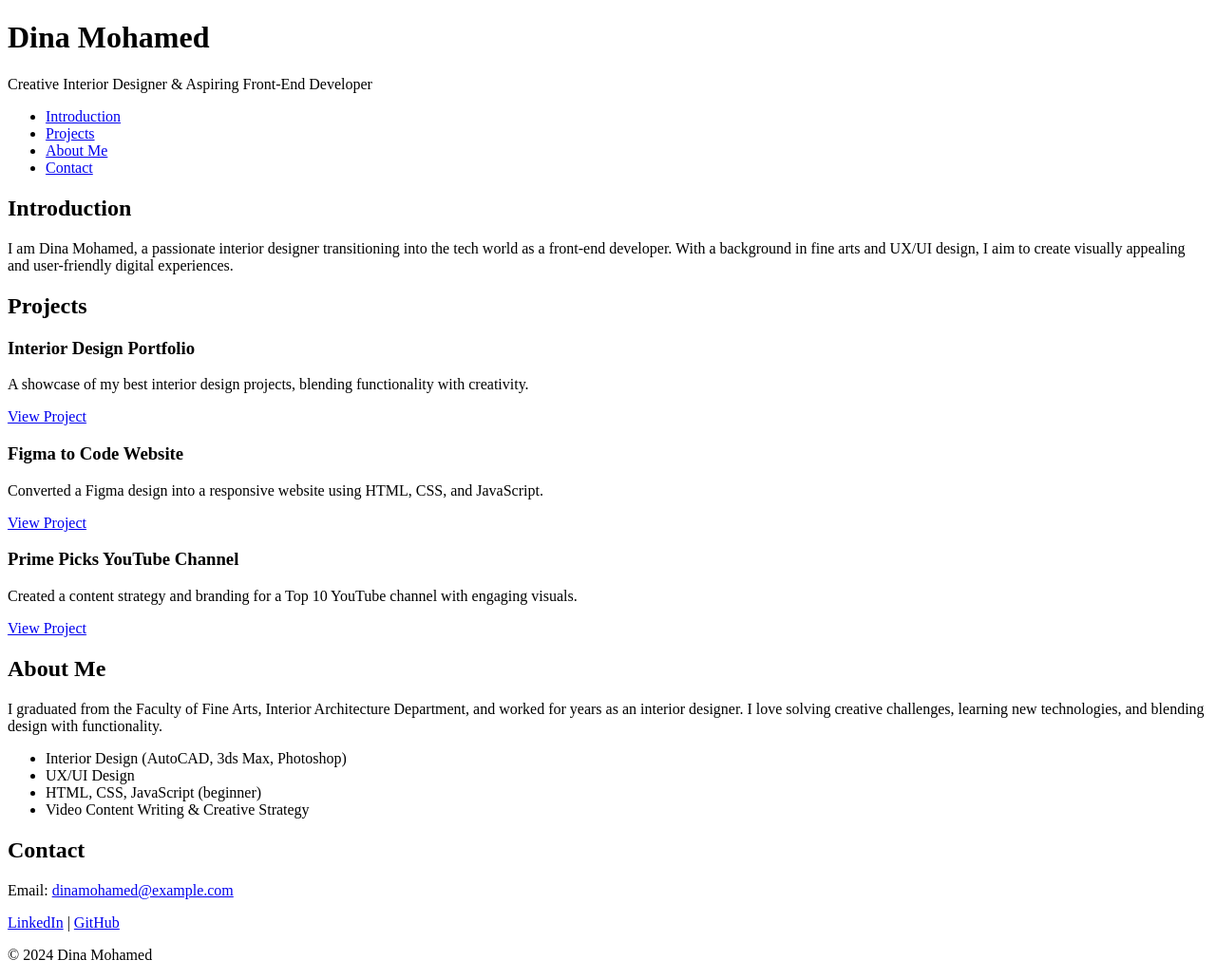
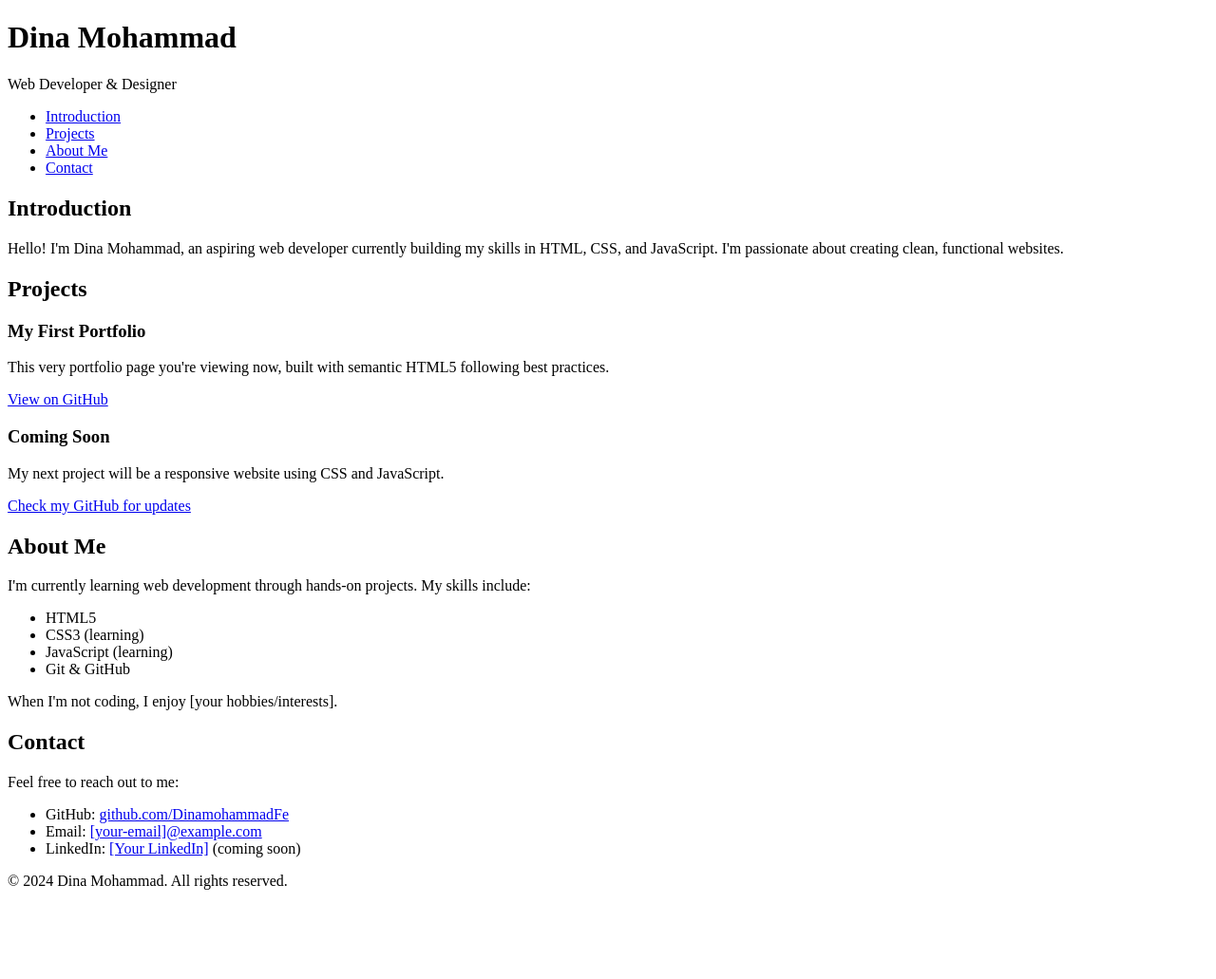
Before and after one commit to DinamohammadFe/My_First_Portfolio, a plain HTML site: page html_basic/index.html in a window 1280 px wide. Shown: the whole page at 95% size. After the commit the page ends 953 px from the top, so only its background shows below. Drawn offline with Linux system fonts and the light colour scheme.

Commit message:
First portfolio version

```diff
--- a/html_basic/index.html
+++ b/html_basic/index.html
@@ -2,17 +2,14 @@
 <html lang="en">
   <head>
     <meta charset="utf-8" />
-    <meta name="viewport" content="width=device-width, initial-scale=1.0" />
-    <title>Dina Mohamed - Personal Portfolio</title>
+    <title>Dina Mohammad - Personal Portfolio</title>
   </head>
   <body>
-    <!-- Header -->
     <header>
-      <h1>Dina Mohamed</h1>
-      <p>Creative Interior Designer & Aspiring Front-End Developer</p>
+      <h1>Dina Mohammad</h1>
+      <p>Web Developer & Designer</p>
     </header>
 
-    <!-- Navigation -->
     <nav>
       <ul>
         <li><a href="#introduction">Introduction</a></li>
@@ -22,91 +19,80 @@
       </ul>
     </nav>
 
-    <!-- Introduction Section -->
     <section id="introduction">
-      <article>
-        <h2>Introduction</h2>
+      <h2>Introduction</h2>
+      <p>
+        Hello! I'm Dina Mohammad, an aspiring web developer currently building
+        my skills in HTML, CSS, and JavaScript. I'm passionate about creating
+        clean, functional websites.
+      </p>
+    </section>
+
+    <section id="projects">
+      <h2>Projects</h2>
+
+      <article class="project">
+        <h3>My First Portfolio</h3>
         <p>
-          I am Dina Mohamed, a passionate interior designer transitioning into
-          the tech world as a front-end developer. With a background in fine
-          arts and UX/UI design, I aim to create visually appealing and
-          user-friendly digital experiences.
+          This very portfolio page you're viewing now, built with semantic HTML5
+          following best practices.
         </p>
+        <a
+          href="https://github.com/DinamohammadFe/My_First_Portfolio"
+          target="_blank"
+          >View on GitHub</a
+        >
+      </article>
+
+      <article class="project">
+        <h3>Coming Soon</h3>
+        <p>
+          My next project will be a responsive website using CSS and JavaScript.
+        </p>
+        <a href="https://github.com/DinamohammadFe" target="_blank"
+          >Check my GitHub for updates</a
+        >
       </article>
     </section>
 
-    <!-- Projects Section -->
-    <section id="projects">
-      <article>
-        <h2>Projects</h2>
-        <div class="project">
-          <h3>Interior Design Portfolio</h3>
-          <p>
-            A showcase of my best interior design projects, blending
-            functionality with creativity.
-          </p>
-          <a href="https://github.com/DinamohammadFe" target="_blank"
-            >View Project</a
-          >
-        </div>
-        <div class="project">
-          <h3>Figma to Code Website</h3>
-          <p>
-            Converted a Figma design into a responsive website using HTML, CSS,
-            and JavaScript.
-          </p>
-          <a href="https://github.com/DinamohammadFe" target="_blank"
-            >View Project</a
-          >
-        </div>
-        <div class="project">
-          <h3>Prime Picks YouTube Channel</h3>
-          <p>
-            Created a content strategy and branding for a Top 10 YouTube channel
-            with engaging visuals.
-          </p>
-          <a href="https://www.youtube.com/" target="_blank">View Project</a>
-        </div>
-      </article>
+    <section id="about">
+      <h2>About Me</h2>
+      <p>
+        I'm currently learning web development through hands-on projects. My
+        skills include:
+      </p>
+      <ul>
+        <li>HTML5</li>
+        <li>CSS3 (learning)</li>
+        <li>JavaScript (learning)</li>
+        <li>Git & GitHub</li>
+      </ul>
+      <p>When I'm not coding, I enjoy [your hobbies/interests].</p>
     </section>
 
-    <!-- About Me Section -->
-    <section id="about">
-      <article>
-        <h2>About Me</h2>
-        <p>
-          I graduated from the Faculty of Fine Arts, Interior Architecture
-          Department, and worked for years as an interior designer. I love
-          solving creative challenges, learning new technologies, and blending
-          design with functionality.
-        </p>
-        <ul>
-          <li>Interior Design (AutoCAD, 3ds Max, Photoshop)</li>
-          <li>UX/UI Design</li>
-          <li>HTML, CSS, JavaScript (beginner)</li>
-          <li>Video Content Writing & Creative Strategy</li>
-        </ul>
-      </article>
+    <section id="contact">
+      <h2>Contact</h2>
+      <p>Feel free to reach out to me:</p>
+      <ul>
+        <li>
+          GitHub:
+          <a href="https://github.com/DinamohammadFe" target="_blank"
+            >github.com/DinamohammadFe</a
+          >
+        </li>
+        <li>
+          Email:
+          <a href="mailto:your.email@example.com">[your-email]@example.com</a>
+        </li>
+        <li>
+          LinkedIn: <a href="#" target="_blank">[Your LinkedIn]</a> (coming
+          soon)
+        </li>
+      </ul>
     </section>
 
-    <!-- Contact Section -->
-    <section id="contact">
-      <article>
-        <h2>Contact</h2>
-        <p>
-          Email:
-          <a href="mailto:dinamohamed@example.com">dinamohamed@example.com</a>
-        </p>
-        <p>
-          <a href="https://www.linkedin.com/" target="_blank">LinkedIn</a> |
-          <a href="https://github.com/DinamohammadFe" target="_blank">GitHub</a>
-        </p>
-      </article>
-    </section>
-
-    <!-- Footer -->
     <footer>
-      <p>&copy; 2024 Dina Mohamed</p>
+      <p>&copy; 2024 Dina Mohammad. All rights reserved.</p>
     </footer>
   </body>
 </html>
```
